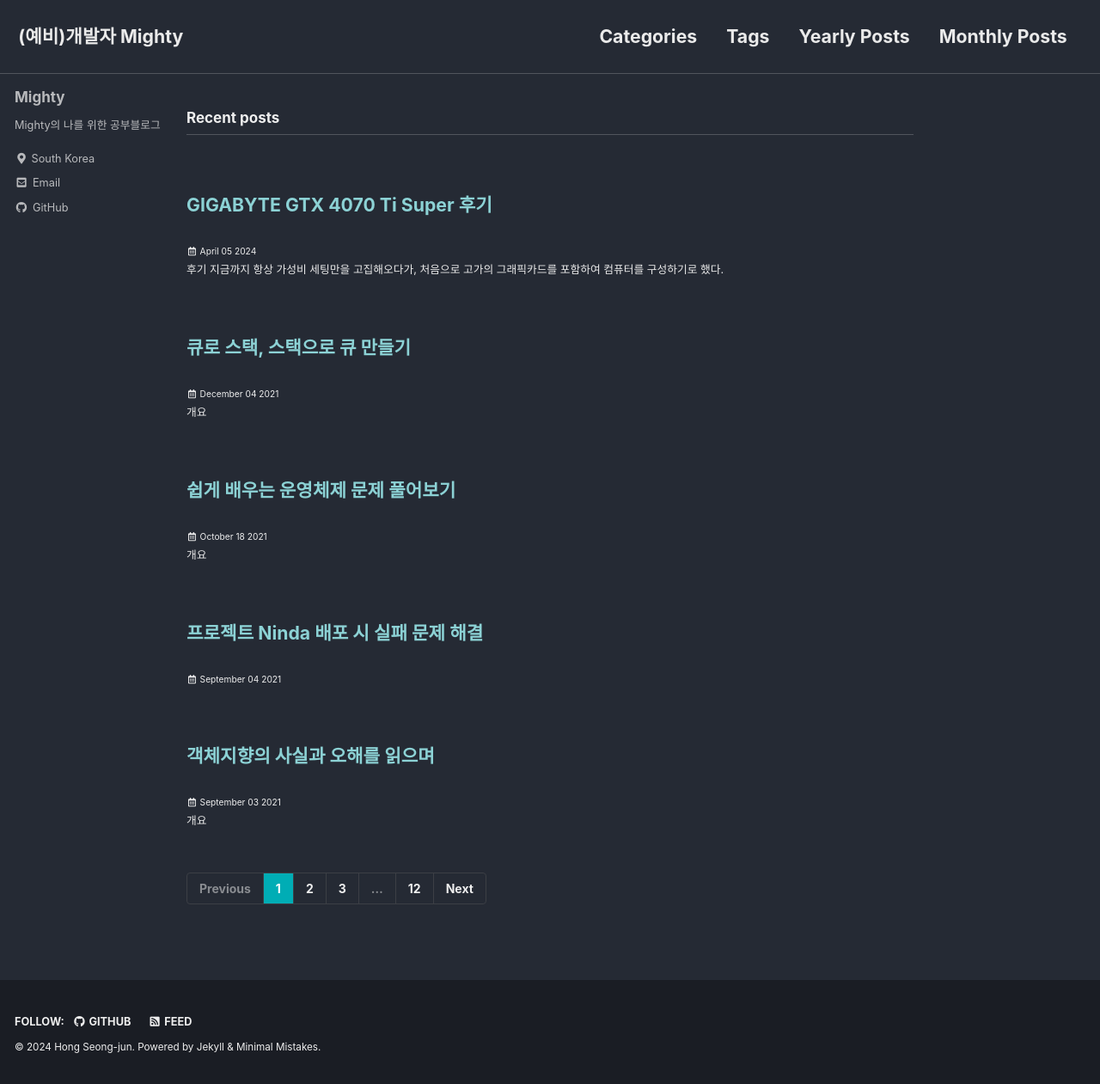
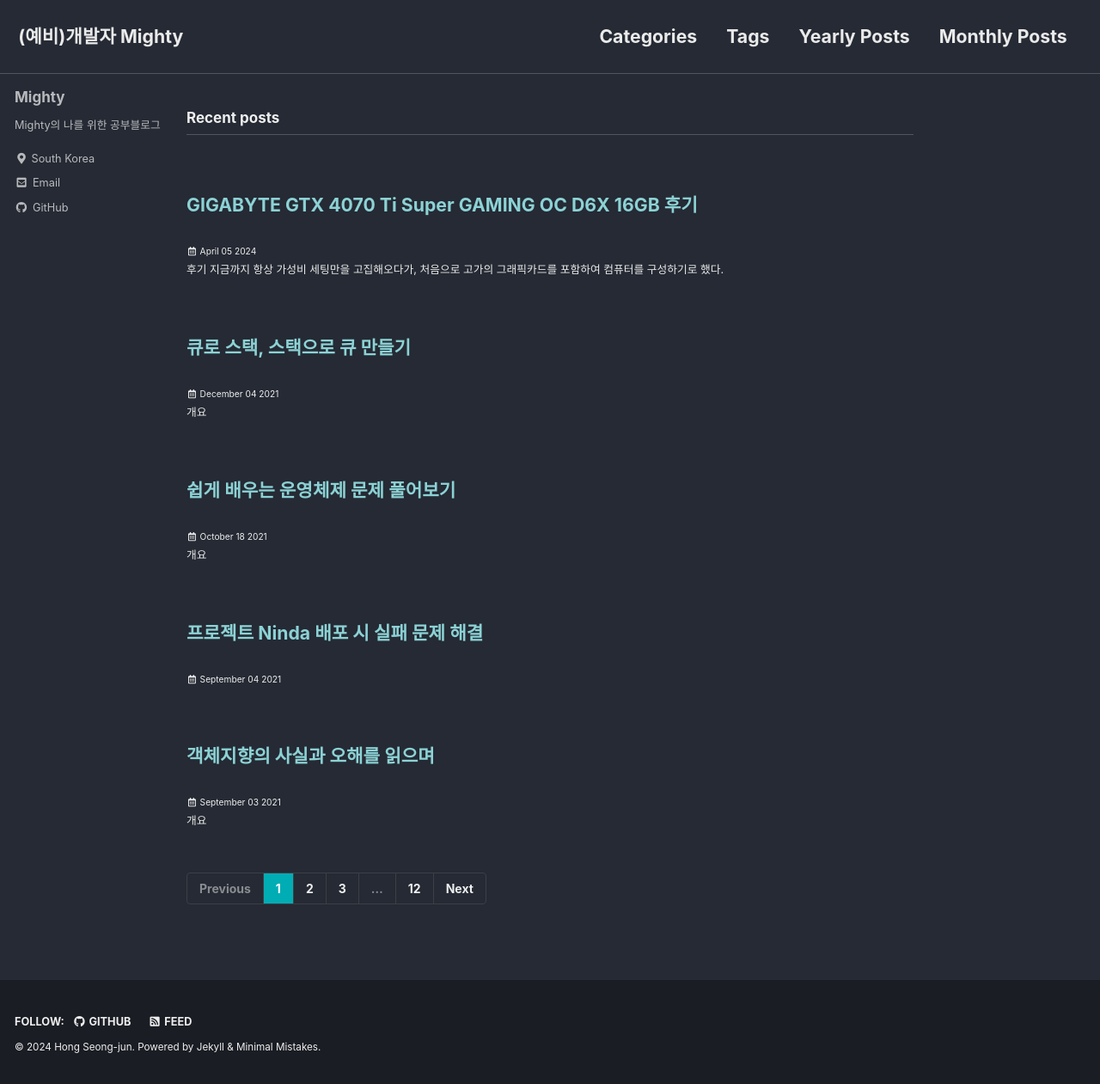
Before and after one commit to Mighty96/Mighty96.github.io, a Jekyll site: the page built from index.html, in a window 1280 px wide. Shown: the whole page at 86% size. Built offline with Jekyll 4.4.1, drawn with Linux system fonts in a browser that asks for light colours; cached includes are drawn as plain includes; the list of posts is cut into pages by our own code.

Commit message:
Modify GraphicCard Review

```diff
--- a/_posts/review/2024-04-05-gtx-4070-ti-super-review.md
+++ b/_posts/review/2024-04-05-gtx-4070-ti-super-review.md
@@ -1,5 +1,5 @@
 ---
-title: "GIGABYTE GTX 4070 Ti Super 후기"
+title: "GIGABYTE GTX 4070 Ti Super GAMING OC D6X 16GB 후기"
 
 categories:
   - Review
@@ -30,4 +30,4 @@ toc_sticky: true
 백플레이트도 튼튼하고 안정적이라는 느낌이 바로 다가온다.
 
 현재 CPU만을 남겨두고 조립을 하지 못하고 있는 상태인데,
-하루빨리 도착해서 GIGABYTE GTX 4070Ti Super제품을 시연해보고 싶은 생각이다!
+하루빨리 도착해서 GIGABYTE GTX 4070Ti Super GAMING OC D6X 16GB제품을 시연해보고 싶은 생각이다!
```
